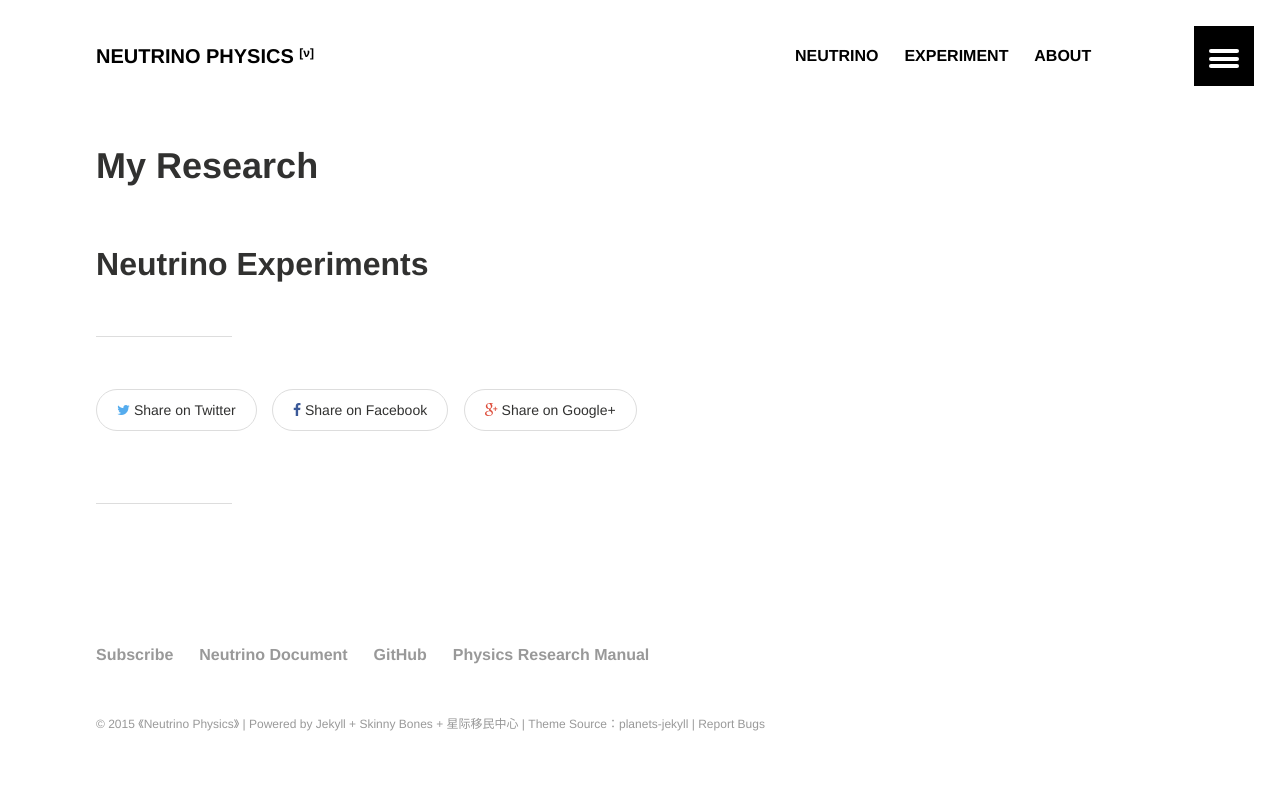
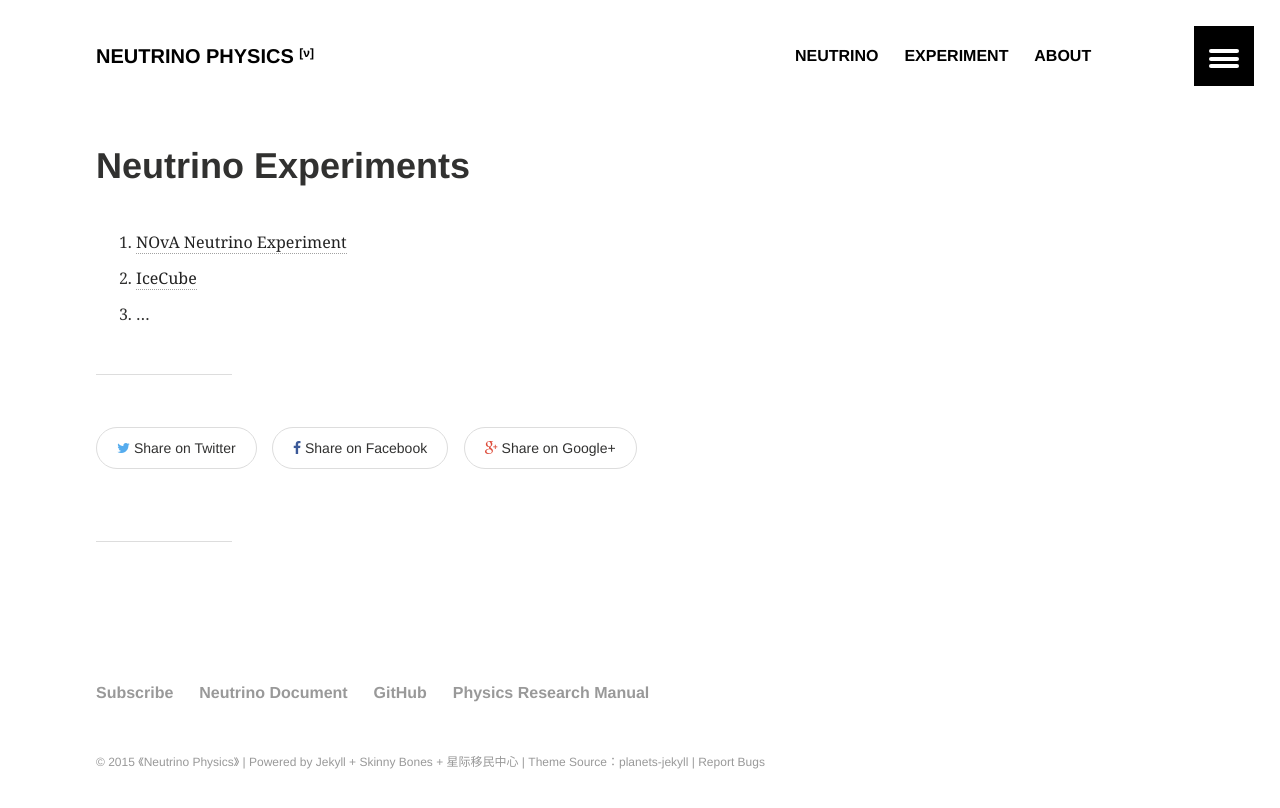
Before and after one commit to NeuPhysics/neuphysics.github.io, a Jekyll site: the page built from experiment/index.md, in a window 1280 px wide. Shown: the top 808 px of the page. Built offline with Jekyll 4.4.1, drawn with Linux system fonts in a browser that asks for light colours; comment, search, counter and statistics services are not loaded.

```diff
--- a/_config.yml
+++ b/_config.yml
@@ -47,9 +47,7 @@ owner:
   bio: "Physics is the game."
   avatar: octomiao.png # 160x160 px image for author byline
   weibo: 章鱼喵-十只手
-disqus-shortname: darkhypernova
-duoshuo-shortname: openmetric
-swiftype: pvPZzisc_WMzevPYp4Ts # swiftype code, only the code part in your swiftype js
+disqus-shortname: neuphysics
 gacode: UA-66327435-1 # Google Analytics Code
 lang: en  # en or cn
 sharelang: en # en or cn
--- a/_includes/share-this-cn.html
+++ /dev/null
@@ -1,5 +0,0 @@
-<div class="inline-btn">
-	<a class="btn-social weibo" href="http://service.weibo.com/share/share.php?title={{ page.title | escape | replace:' ','%20' }} | @{{ site.owner.weibo }}&amp;url={{ page.url | replace:'index.html','' | prepend: site.url }}" target="_blank"><i class="fa fa-weibo" aria-hidden="true"></i> 分享到微博</a>
-	<a class="btn-social douban" href="http://www.douban.com/share/service?bm=&amp;image={{ site.url}}/images/{{ page.image.feature }}&amp;href={{ page.url | replace:'index.html','' | prepend: site.url }}&amp;updated=&amp;name=" target="_blank"><i class="fa fa-heart-o" aria-hidden="true"></i> 分享到豆瓣</a>
-	<a class="btn-social facebook" href="https://www.facebook.com/sharer/sharer.php?u={{ page.url | replace:'index.html','' | prepend: site.url }}" target="_blank"><i class="fa fa-facebook" aria-hidden="true"></i> Share on Facebook</a>
-</div><!-- /.share-this -->
--- a/experiment/index.md
+++ b/experiment/index.md
@@ -1,9 +1,11 @@
 ---
 layout: article
-title: My Research
+title: Neutrino Experiments
 comments: true
 published: true
 ---
 
 
-## Neutrino Experiments
+1. [NOvA Neutrino Experiment](http://www-nova.fnal.gov/)
+2. [IceCube](http://icecube.wisc.edu/)
+3. ...
```
Also changed, not shown: _includes/footer.html (+8 -6 lines), _posts/neutrino/neutrino.md (+2 -2 lines).
